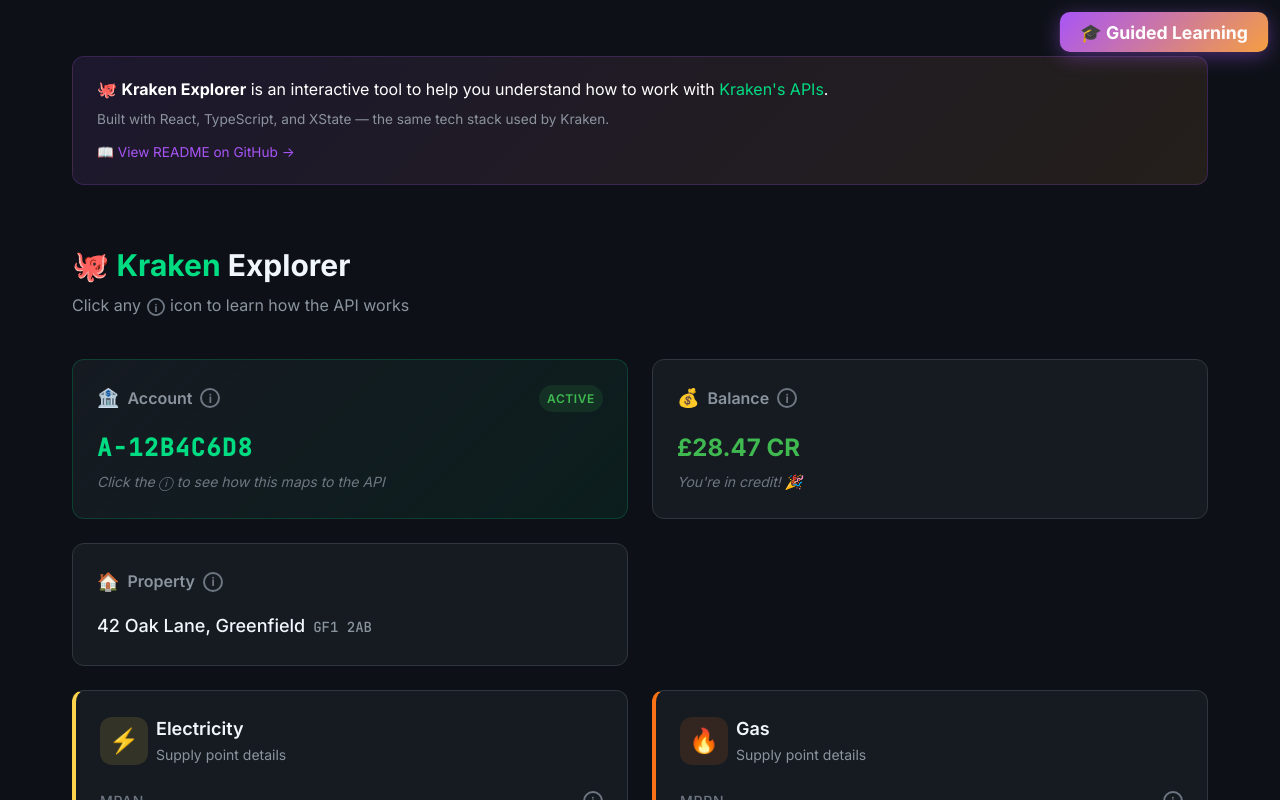
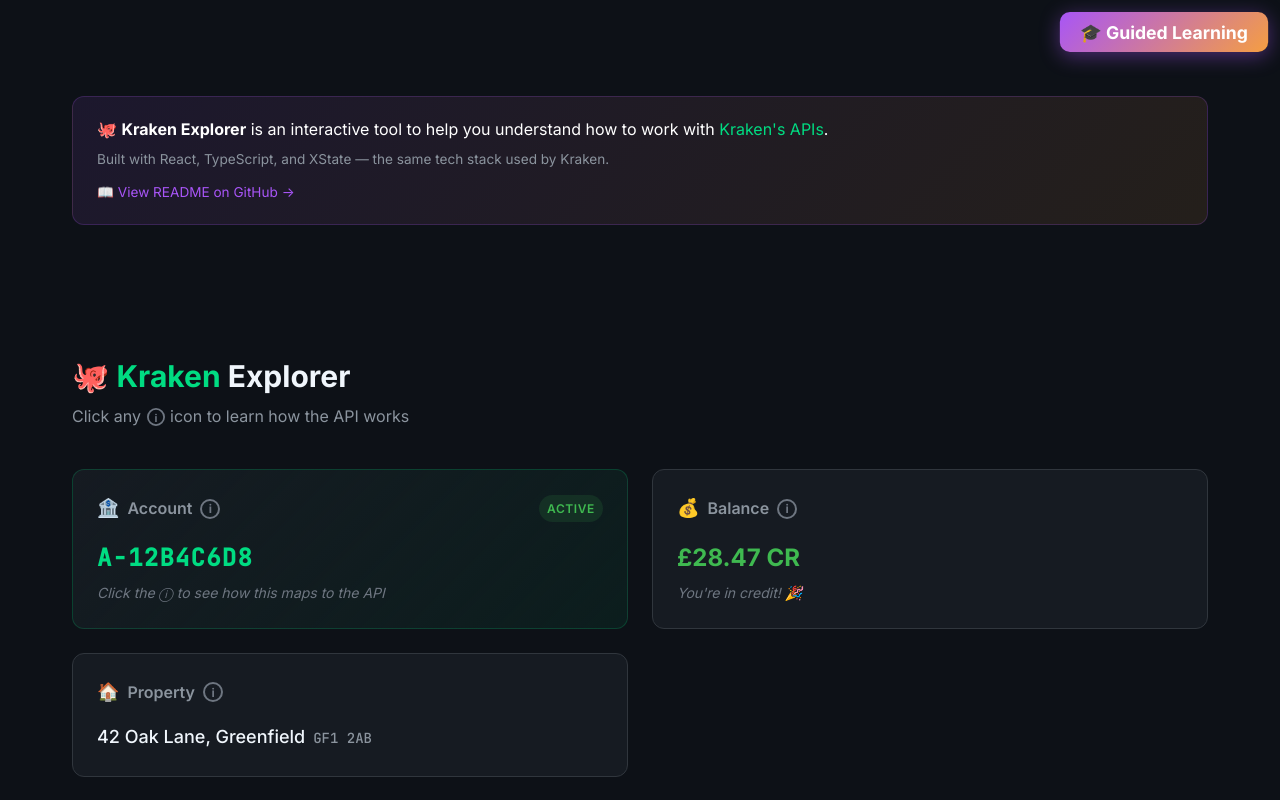
Before and after one commit to SamOllason/kraken-api-explorer, a React (Vite) app: page / in a window 1280 px wide. Shown: the top 800 px of the page. Built offline with nearby package versions, Linux system fonts and the light colour scheme.

Commit message:
Fix spacing between Guided Learning button and content at medium widths

```diff
--- a/src/components/Dashboard/Dashboard.tsx
+++ b/src/components/Dashboard/Dashboard.tsx
@@ -15,7 +15,7 @@
   max-width: 1200px;
   margin: 0 auto;
   padding: clamp(0.75rem, 3vw, ${theme.spacing.xl});
-  padding-top: clamp(3.5rem, 10vw, ${theme.spacing.xl});
+  padding-top: clamp(5rem, 12vw, 6rem);
   display: flex;
   flex-direction: column;
   gap: ${theme.spacing.lg};
@@ -152,7 +152,7 @@
         borderRadius: 12,
         padding: 'clamp(0.75rem, 3vw, 1.25rem) clamp(1rem, 3vw, 1.5rem)',
         paddingRight: 'clamp(1rem, 15vw, 1.5rem)',
-        marginBottom: theme.spacing.xl,
+        marginBottom: 'clamp(2rem, 8vw, 8rem)',
       }}>
         <p style={{
           margin: '0 0 8px 0',
```
